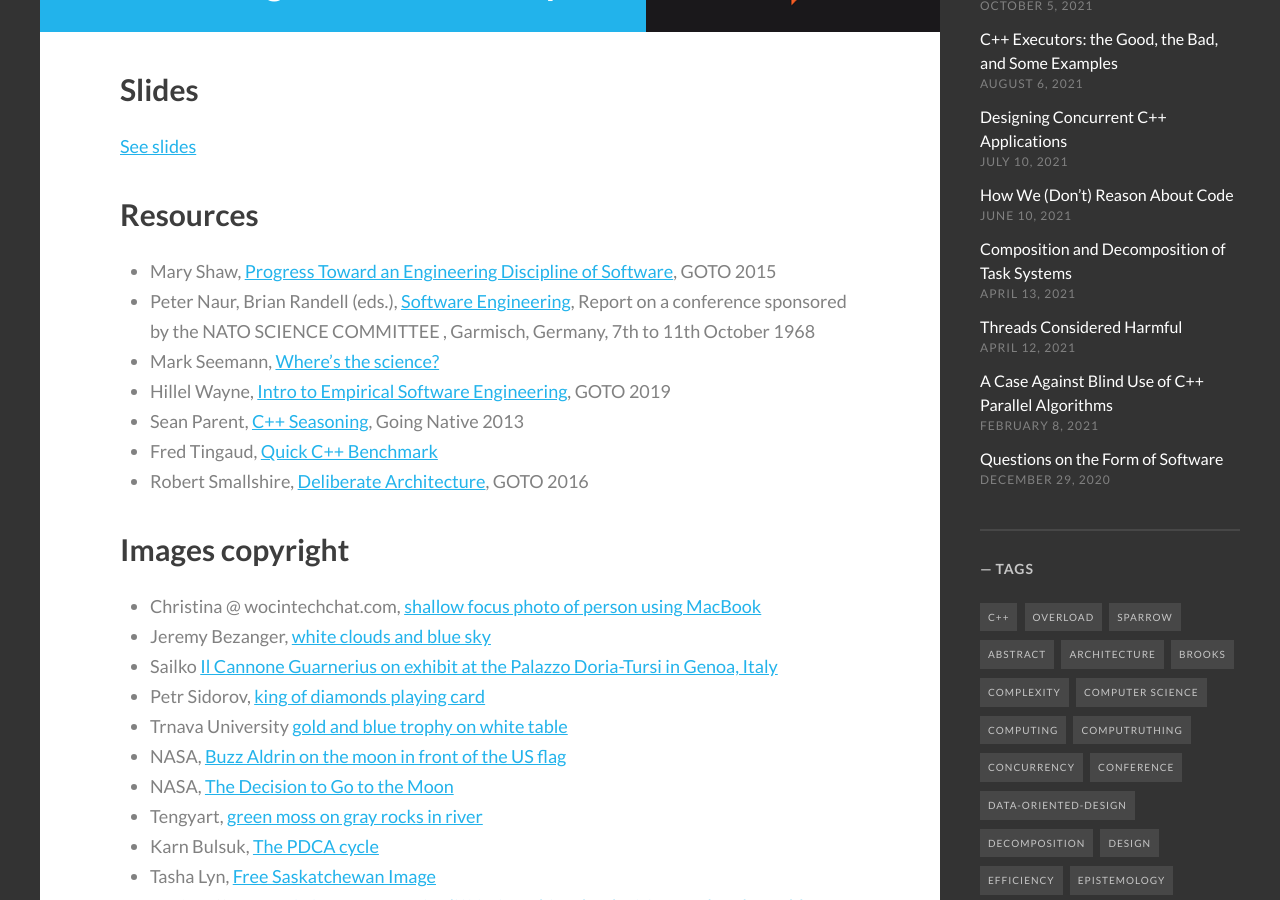
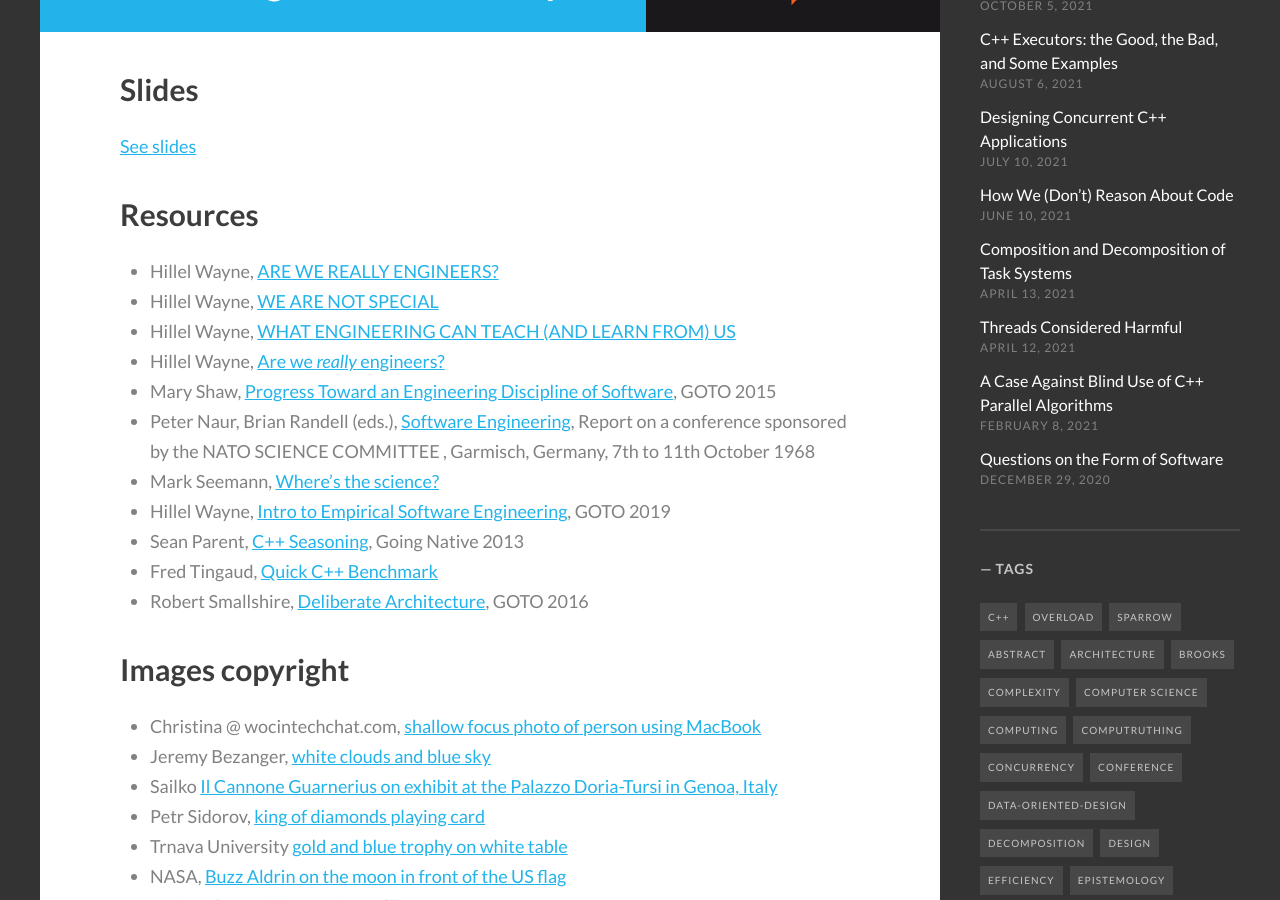
Before and after one commit to lucteo/lucteo.github.io, a Jekyll site: the page built from pres/2022-thedev.md, in a window 1280 px wide and 900 px high, scrolled down 717 px. Built offline with Jekyll 4.4.1, drawn with Linux system fonts in a browser that asks for light colours; some web fonts are replaced; a script that is not in the unit is left out.

Commit message:
Add references to Hillel Wayne

```diff
--- a/pres/2022-thedev.md
+++ b/pres/2022-thedev.md
@@ -12,6 +12,10 @@ image: images/pres/2022-thedev.png
 
 ## Resources
 
+- Hillel Wayne, [ARE WE REALLY ENGINEERS?](https://hillelwayne.com/post/are-we-really-engineers/)
+- Hillel Wayne, [WE ARE NOT SPECIAL](https://www.hillelwayne.com/post/we-are-not-special/)
+- Hillel Wayne, [WHAT ENGINEERING CAN TEACH (AND LEARN FROM) US](https://www.hillelwayne.com/post/what-we-can-learn/)
+- Hillel Wayne, [Are we *really* engineers?](https://www.youtube.com/watch?v=3018ABlET1Y)
 - Mary Shaw, [Progress Toward an Engineering Discipline of Software](https://www.youtube.com/watch?v=lLnsi522LS8), GOTO 2015
 - Peter Naur, Brian Randell (eds.), [Software Engineering](https://www.scrummanager.net/files/nato1968e.pdf), Report on a conference sponsored by the NATO SCIENCE COMMITTEE
 , Garmisch, Germany, 7th to 11th October 1968
```
